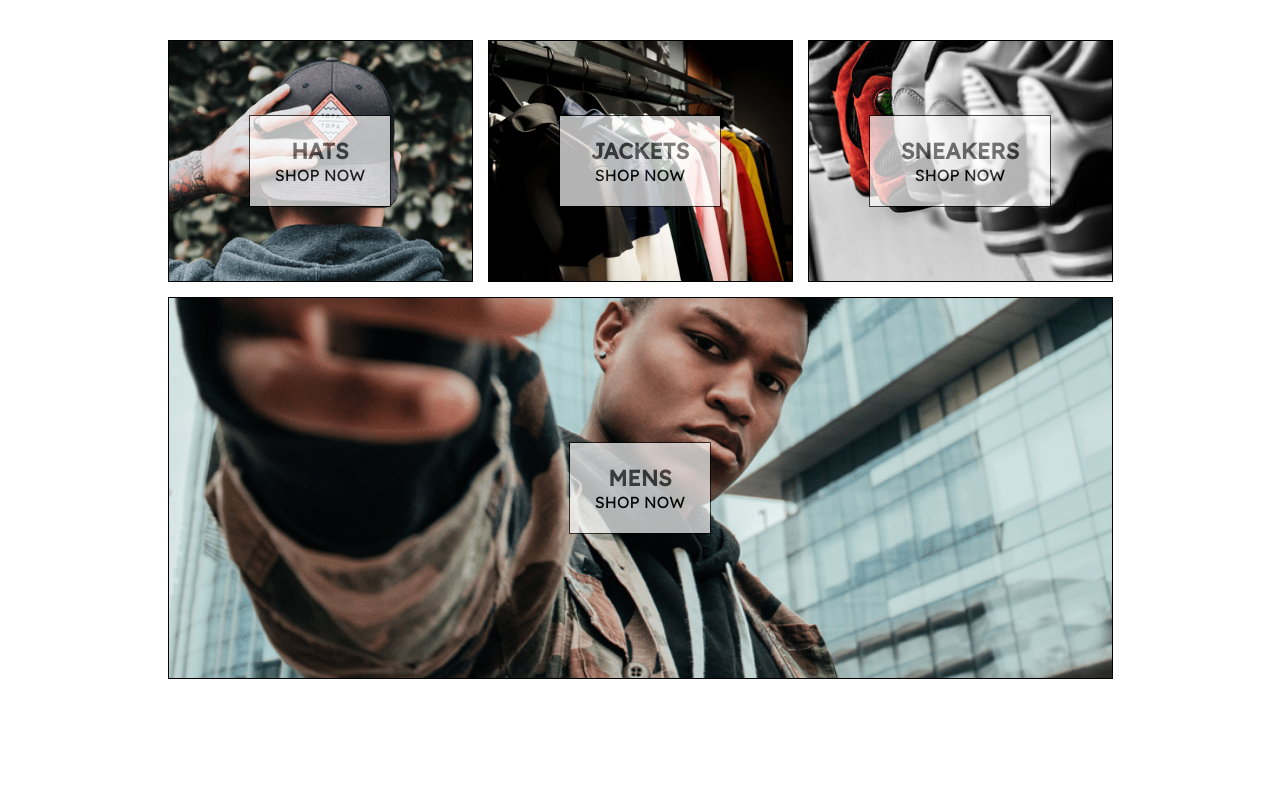
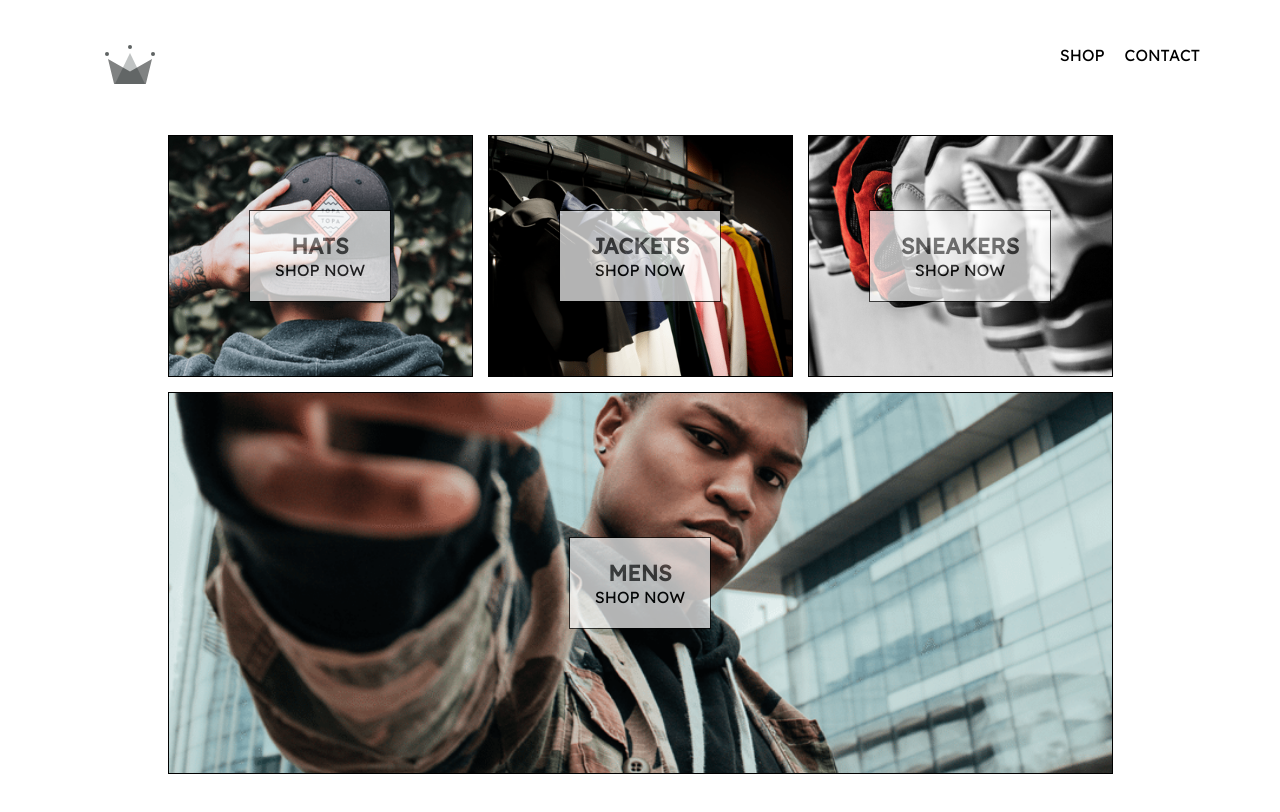
Before and after one commit to Diyorbek-Yusupov/udemy-shop, a React (Create React App) app: page / in a window 1280 px wide. Shown: the top 812 px of the page. Built offline with nearby package versions, Linux system fonts and the light colour scheme.

Commit message:
adding header links

```diff
--- a/src/App.css
+++ b/src/App.css
@@ -5,6 +5,11 @@
 * {
    font-family: lexend;
 }
+
+a {
+   color: inherit;
+   text-decoration: none;
+}
 .App {
    padding: 20px 80px;
 }
--- a/src/App.js
+++ b/src/App.js
@@ -2,6 +2,7 @@ import React from "react";
 import { Route, Routes, HistoryRouterProps } from "react-router-dom";
 
 import "./App.css";
+import Header from "./components/header/header";
 
 import HomePage from "./pages/home/homepage.component";
 import Shop from "./pages/shop/shop.component";
@@ -9,6 +10,7 @@ import Shop from "./pages/shop/shop.component";
 function App() {
    return (
       <div className="App">
+         <Header />
          <Routes>
             <Route path="/" element={<HomePage />} />
             <Route path="/shop" element={<Shop />} />
--- /dev/null
+++ b/src/components/header/header.jsx
@@ -0,0 +1,26 @@
+import React from "react";
+import { Link } from "react-router-dom";
+
+import { ReactComponent as Logo } from "../../assets/crown.svg";
+
+import "./header.scss";
+
+const Header = () => {
+   return (
+      <div className="header">
+         <Link className="logo-container" to={"/"}>
+            <Logo className="logo" />
+         </Link>
+         <div className="options">
+            <Link className="otion" to={"/shop"}>
+               SHOP
+            </Link>
+            <Link className="otion" to={"/contact"}>
+               CONTACT
+            </Link>
+         </div>
+      </div>
+   );
+};
+
+export default Header;
--- /dev/null
+++ b/src/components/header/header.scss
@@ -0,0 +1,26 @@
+.header {
+   height: 70px;
+   width: 100%;
+   display: flex;
+   justify-content: space-between;
+   margin-bottom: 25px;
+
+   .logo-container {
+      height: 100%;
+      width: 70px;
+      padding: 25px;
+   }
+
+   .options {
+      width: 50%;
+      height: 100%;
+      display: flex;
+      align-items: center;
+      justify-content: flex-end;
+      gap: 20px;
+
+      .option {
+         padding: 10px 15px;
+      }
+   }
+}
```
Also changed, not shown: src/assets/crown.svg (added).
